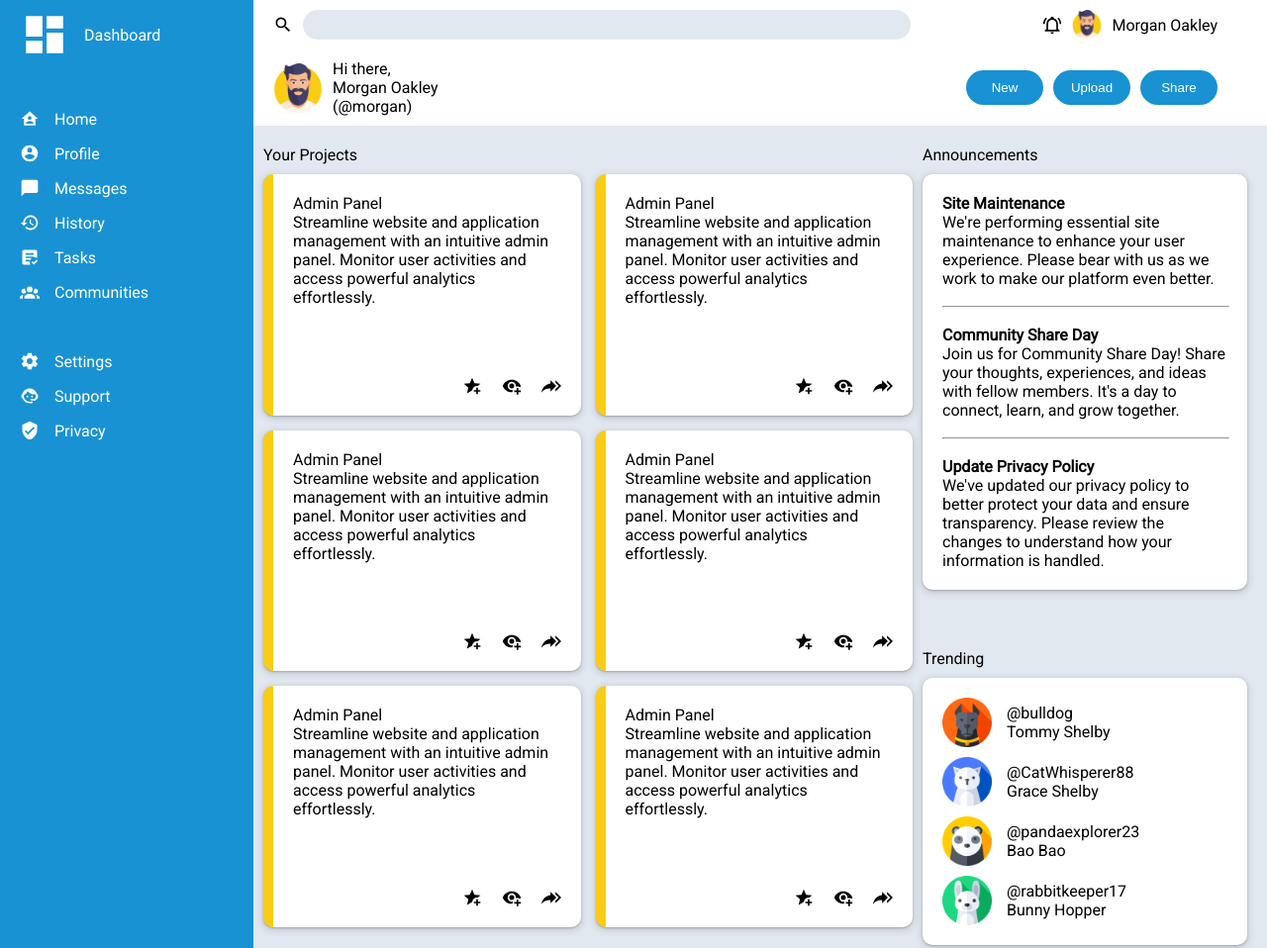
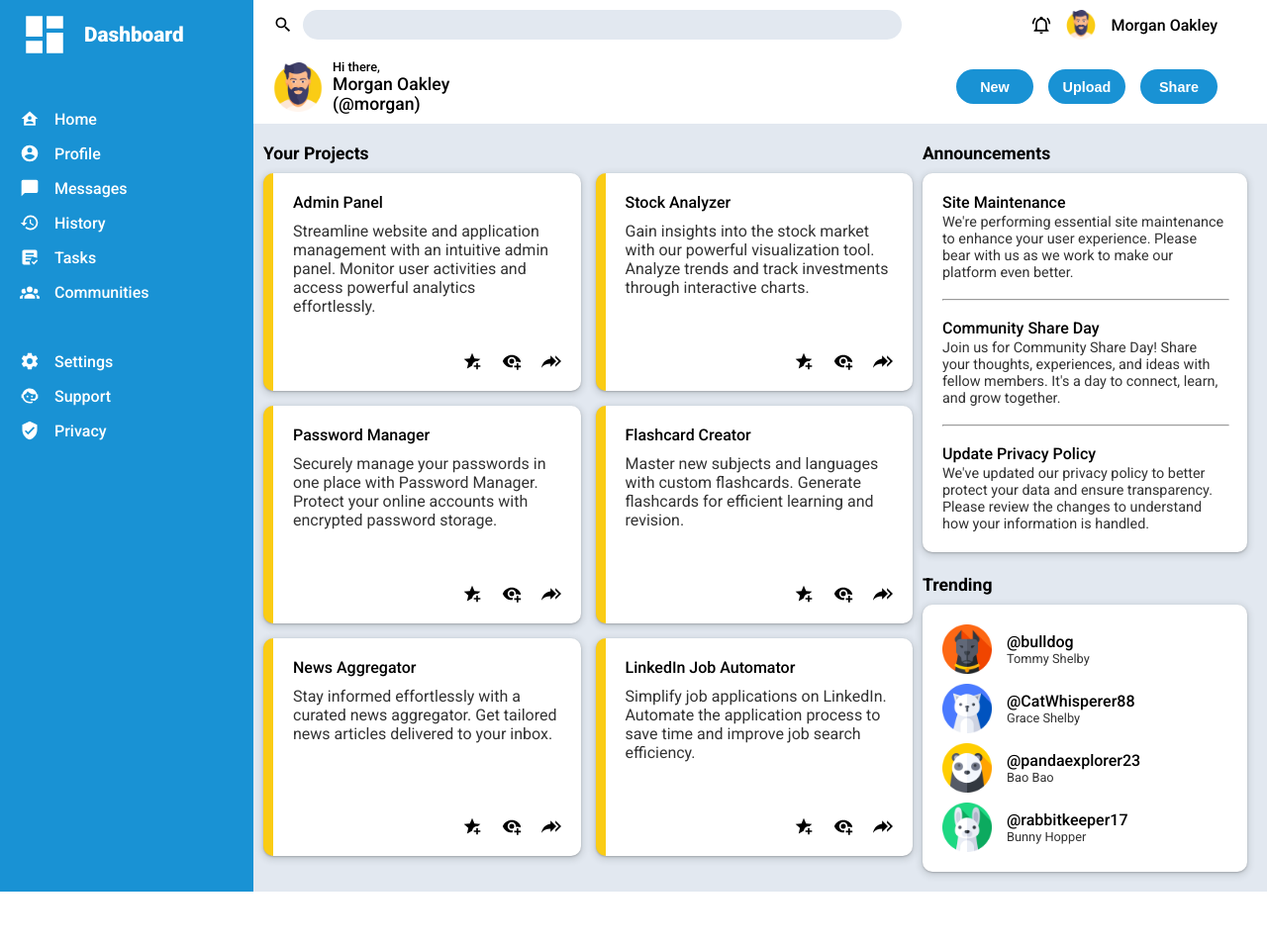
Before and after one commit to mrunal-mm/admin-dashboard, a plain HTML site: page index.html in a window 1280 px wide. Shown: the top 958 px of the page at 99% size. After the commit the page ends 901 px from the top, so only its background shows below. Drawn offline with Linux system fonts and the light colour scheme.

Commit message:
Improve font styling

```diff
--- a/index.html
+++ b/index.html
@@ -33,7 +33,7 @@
             <div class="lowernav">
                 <div class="left-part">
                     <img class="avatar-large" src="icons/avatar/main.png" alt="user profile image">
-                    <div>
+                    <div class="user-profile-lowernav">
                         <p>Hi there,</p>
                         <p>Morgan Oakley (@morgan)</p>
                     </div>
@@ -152,9 +152,9 @@
                         </div>
                     </div>
                     <div class="project-card">
-                        <p class="card-heading">Admin Panel</p>
-                        <p>Streamline website and application management with an intuitive admin panel. Monitor user
-                            activities and access powerful analytics effortlessly.</p>
+                        <p class="card-heading">Stock Analyzer</p>
+                        <p>Gain insights into the stock market with our powerful visualization tool. Analyze trends and
+                            track investments through interactive charts.</p>
                         <div class="card-tools">
                             <svg id="favourite" xmlns="http://www.w3.org/2000/svg" viewBox="0 0 24 24">
                                 <path
@@ -173,9 +173,10 @@
                         </div>
                     </div>
                     <div class="project-card">
-                        <p class="card-heading">Admin Panel</p>
-                        <p>Streamline website and application management with an intuitive admin panel. Monitor user
-                            activities and access powerful analytics effortlessly.</p>
+                        <p class="card-heading">Password Manager</p>
+                        <p>Securely manage your passwords in one place with Password Manager. Protect your online
+                            accounts with
+                            encrypted password storage.</p>
                         <div class="card-tools">
                             <svg id="favourite" xmlns="http://www.w3.org/2000/svg" viewBox="0 0 24 24">
                                 <path
@@ -194,9 +195,9 @@
                         </div>
                     </div>
                     <div class="project-card">
-                        <p class="card-heading">Admin Panel</p>
-                        <p>Streamline website and application management with an intuitive admin panel. Monitor user
-                            activities and access powerful analytics effortlessly.</p>
+                        <p class="card-heading">Flashcard Creator</p>
+                        <p>Master new subjects and languages with custom flashcards. Generate flashcards for efficient
+                            learning and revision.</p>
                         <div class="card-tools">
                             <svg id="favourite" xmlns="http://www.w3.org/2000/svg" viewBox="0 0 24 24">
                                 <path
@@ -215,9 +216,9 @@
                         </div>
                     </div>
                     <div class="project-card">
-                        <p class="card-heading">Admin Panel</p>
-                        <p>Streamline website and application management with an intuitive admin panel. Monitor user
-                            activities and access powerful analytics effortlessly.</p>
+                        <p class="card-heading">News Aggregator</p>
+                        <p>Stay informed effortlessly with a curated news aggregator. Get tailored news articles
+                            delivered to your inbox.</p>
                         <div class="card-tools">
                             <svg id="favourite" xmlns="http://www.w3.org/2000/svg" viewBox="0 0 24 24">
                                 <path
@@ -236,9 +237,9 @@
                         </div>
                     </div>
                     <div class="project-card">
-                        <p class="card-heading">Admin Panel</p>
-                        <p>Streamline website and application management with an intuitive admin panel. Monitor user
-                            activities and access powerful analytics effortlessly.</p>
+                        <p class="card-heading">LinkedIn Job Automator</p>
+                        <p>Simplify job applications on LinkedIn. Automate the application process to save time and
+                            improve job search efficiency.</p>
                         <div class="card-tools">
                             <svg id="favourite" xmlns="http://www.w3.org/2000/svg" viewBox="0 0 24 24">
                                 <path
--- a/style.css
+++ b/style.css
@@ -1,8 +1,9 @@
-@import url("https://fonts.googleapis.com/css2?family=Roboto&display=swap");
+@import url('https://fonts.googleapis.com/css2?family=Roboto:wght@100;300;400;500;700;900&display=swap');
 
 :root {
   --white: #ffffff;
   --grey: #e2e8f0;
+  --grey2: #333333;
   --blue: #1992d4;
   --dark-blue: #1783bf;
   --yellow: #FACC15;
@@ -43,6 +44,7 @@ svg:hover, button:hover{
   grid-row: 1 / 2;
   padding: 10px 50px 10px 20px;
   background-color: var(--white);
+  font-weight: 500;
 }
 
 .navbar svg {
@@ -97,7 +99,7 @@ input[type="search"]:focus {
 
 .uppernav .right-part {
   display: flex;
-  gap: 10px;
+  gap: 15px;
   align-items: center;
 }
 
@@ -119,7 +121,7 @@ input[type="search"]:focus {
 .lowernav .right-part {
   display: flex;
   align-items: center;
-  gap: 10px;
+  gap: 15px;
 }
 
 .nav-button {
@@ -130,10 +132,20 @@ input[type="search"]:focus {
   width: 78px;
   height: 35px;
   border-radius: 20px;
+  font-size: 0.9rem;
+  font-weight: 700;
 }
 
 .nav-button:hover{
   background-color: var(--dark-blue);
+}
+
+.user-profile-lowernav p:first-child{
+  font-size: 0.8rem;
+}
+
+.user-profile-lowernav p:nth-child(2){
+  font-size: 1.1rem;
 }
 /* -------------------------------------------- */
 
@@ -150,6 +162,7 @@ input[type="search"]:focus {
     gap: 15px;
     align-items: center;
     margin-bottom: 15px;
+    font-weight: 500;
 }
 
 .sidebar-item:hover svg, .sidebar-item:hover, .sidebar-item:hover #dashboard{
@@ -161,6 +174,8 @@ input[type="search"]:focus {
 .sidebar-logo{
     margin-bottom: 50px;
     margin-right: 5px;
+    font-size: 1.3rem;
+    font-weight: 900;
 }
 
 #dashboard{
@@ -191,6 +206,8 @@ input[type="search"]:focus {
 
 .heading{
     margin-bottom: 10px;
+    font-size: 1.1rem;
+    font-weight: 700;
 }
 /* -------------------- */
 
@@ -207,6 +224,7 @@ input[type="search"]:focus {
 
 .project-card{
     height: 203.5px;
+    height: 180px;
     background-color: white;
     border-left: 10px solid ;
     border-radius: 10px;
@@ -221,10 +239,18 @@ input[type="search"]:focus {
   transform: scale(1.02)
 }
 
+.card-heading{
+  font-weight: 500;
+  margin-bottom: 10px;
+}
+
 .card-heading:hover{
   cursor: pointer;
 }
 
+.project-card p:nth-child(2){
+  color: var(--grey2)
+}
 
 .card-tools{
     display: flex;
@@ -255,17 +281,24 @@ input[type="search"]:focus {
 }
 
 .announcement-heading{
-    font-weight: bold;
+    font-weight: 500;
+    margin-bottom: 2px;
 }
 
 .announcement-heading:hover{
   cursor: pointer;
 }
 
+.announcement-heading + p{
+  font-size: 0.9rem;
+  color: var(--grey2);
+}
+
+/* ---------------------- */
 .trending-section{
     grid-row: 2 / 3;
     grid-column: 2 / 3;
-    margin-top: 50px;
+    margin-top: 12.5px;
 }
 
 .user-profile{
@@ -278,3 +311,12 @@ input[type="search"]:focus {
   cursor: pointer;
   text-decoration: underline;
 }
+
+.user-id{
+  font-weight: 500;
+}
+
+.user-name{
+  font-size: 0.8rem;
+  color: var(--grey2);
+}
```
